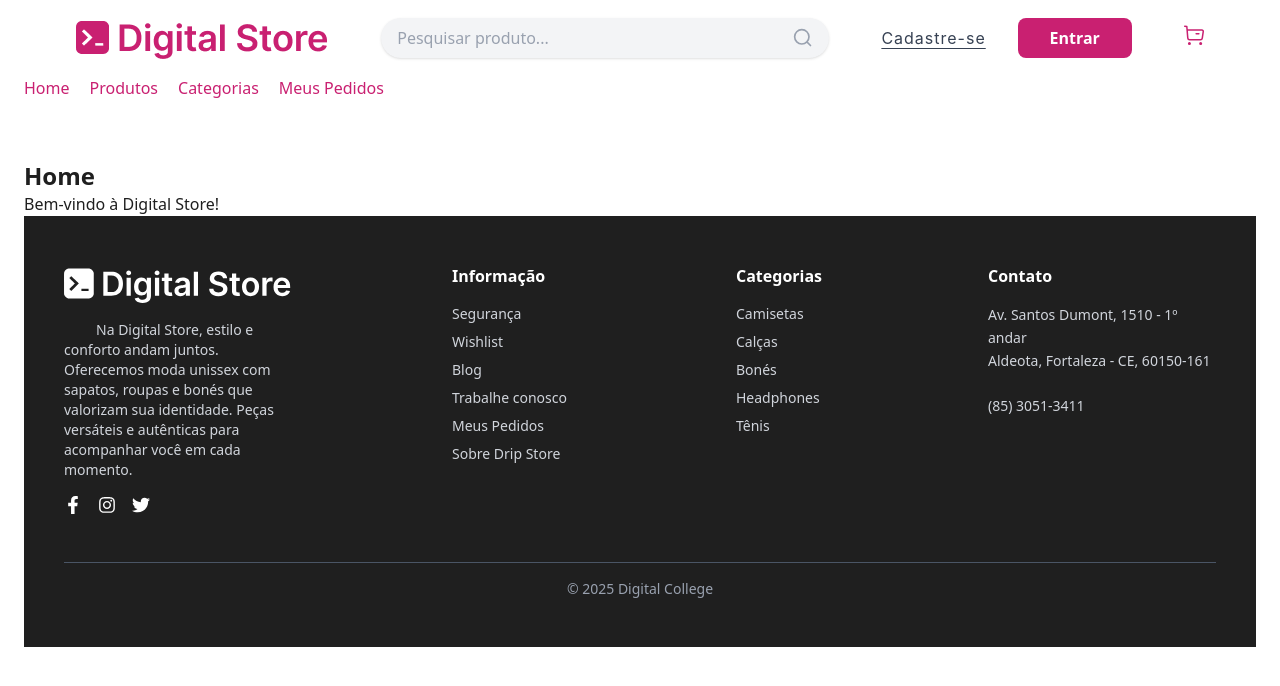
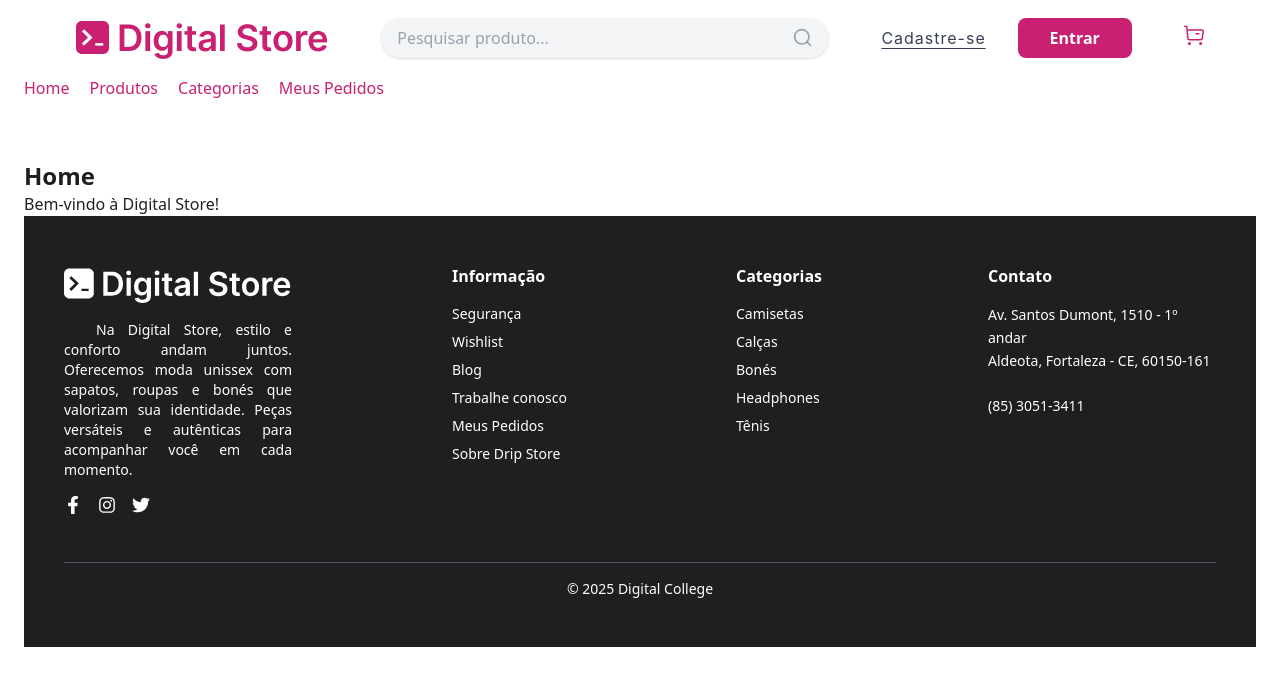
Before and after one commit to Markus328/digital-store, a React (Vite) app: page / in a window 1280 px wide. Shown: the top 686 px of the page. Built offline with nearby package versions, Linux system fonts and the light colour scheme.

Commit message:
Ajusta a cor do footer e mapeia as cores usadas para as que estão em index.css

```diff
--- a/src/components/Footer.jsx
+++ b/src/components/Footer.jsx
@@ -4,32 +4,33 @@ import { FaFacebookF, FaInstagram, FaTwitter } from "react-icons/fa";
 import styled from "styled-components";
 
 const Cor = styled.footer`
-li{
+  li {
     position: relative;
   }
- li:hover{
+  li:hover {
     cursor: pointer;
-    color: #C92071;
+    color: var(--primary);
     transition: 250ms ease-in;
   }
-& li::before{
-	content: '';
+  & li::before {
+    content: "";
     position: absolute;
     bottom: 0px;
     left: 0px;
     width: 0px;
     height: 1px;
-	background-color: rgb(56, 52, 44);
+    background-color: var(--dark-gray);
     transition: 1s ease;
   }
-& li:hover:before{
+  & li:hover:before {
     width: 40%;
-    background-color: #C92071;
+    background-color: var(--primary);
   }
-`
+`;
+
 const Footer = () => {
   return (
-	  <footer className="bg-[#1F1F1F] text-white px-10 py-12">
+    <footer className="bg-(--dark-gray) text-(--white) px-10 py-12">
       <Cor>
         <div className="max-w-7xl mx-auto grid grid-cols-1 md:grid-cols-4 gap-20">
           <div>
@@ -38,18 +39,20 @@ const Footer = () => {
                 <img src={LogoFooter} alt="Logo Digital Store" />
               </Link>
             </div>
-          <p className="mt-4 text-sm text-gray-300 tex-justify indent-8">
-            Na Digital Store, estilo e conforto andam juntos. Oferecemos moda unissex com sapatos, roupas e bonés que valorizam sua identidade. Peças versáteis e autênticas para acompanhar você em cada momento.
+            <p className="mt-4 text-sm text-justify indent-8">
+              Na Digital Store, estilo e conforto andam juntos. Oferecemos moda
+              unissex com sapatos, roupas e bonés que valorizam sua identidade.
+              Peças versáteis e autênticas para acompanhar você em cada momento.
             </p>
             <div className="flex gap-4 mt-4 text-lg">
-            <FaFacebookF className="hover:text-[#C92071] cursor-pointer" />
-            <FaInstagram className="hover:text-[#C92071] cursor-pointer" />
-            <FaTwitter className="hover:text-[#C92071] cursor-pointer" />
+              <FaFacebookF className="hover:text-(--primary) cursor-pointer" />
+              <FaInstagram className="hover:text-(--primary) cursor-pointer" />
+              <FaTwitter className="hover:text-(--primary) cursor-pointer" />
             </div>
           </div>
-        <div className="ml-20" >
-          <h3 className="font-semibold mb-4">Informação</h3>
-          <ul className="space-y-2 text-sm text-gray-300 ">
+          <div className="ml-20">
+            <h3 className="font-bold mb-4">Informação</h3>
+            <ul className="space-y-2 text-sm ">
               <li>Segurança</li>
               <li>Wishlist</li>
               <li>Blog</li>
@@ -59,8 +62,8 @@ const Footer = () => {
             </ul>
           </div>
           <div className="ml-14">
-          <h3 className="font-semibold mb-4">Categorias</h3>
-          <ul className="space-y-2 text-sm text-gray-300">
+            <h3 className="font-bold mb-4">Categorias</h3>
+            <ul className="space-y-2 text-sm ">
               <li>Camisetas</li>
               <li>Calças</li>
               <li>Bonés</li>
@@ -69,20 +72,23 @@ const Footer = () => {
             </ul>
           </div>
           <div>
-          <h3 className="font-semibold mb-4">Contato</h3>
-          <p className="text-sm text-gray-300 leading-relaxed">
-            Av. Santos Dumont, 1510 - 1º andar<br />
-            Aldeota, Fortaleza - CE, 60150-161<br /><br />
+            <h3 className="font-bold mb-4">Contato</h3>
+            <p className="text-sm leading-relaxed">
+              Av. Santos Dumont, 1510 - 1º andar
+              <br />
+              Aldeota, Fortaleza - CE, 60150-161
+              <br />
+              <br />
               (85) 3051-3411
             </p>
           </div>
         </div>
-      <div className="border-t border-gray-600 mt-12 pt-4 text-center text-sm text-gray-400">
+        <div className="border-t border-gray-600 mt-12 pt-4 text-center text-sm">
           © 2025 Digital College
         </div>
       </Cor>
     </footer>
   );
-}
+};
 
 export default Footer;
--- a/src/components/Header.jsx
+++ b/src/components/Header.jsx
@@ -1,6 +1,6 @@
 import NavBar from "../components/NavBar.jsx";
-import Logo from "../assets/logo.png"
-import MiniCart from "../assets/mini-cart.svg"
+import Logo from "../assets/logo.png";
+import MiniCart from "../assets/mini-cart.svg";
 
 const Header = () => {
   return (
@@ -24,18 +24,24 @@ const Header = () => {
               viewBox="0 0 24 24"
               stroke="currentColor "
             >
-              <path stroke-linecap="round" stroke-linejoin="round" stroke-width="2"
-                d="M21 21l-4.35-4.35m0 0A7.5 7.5 0 104.5 4.5a7.5 7.5 0 0012.15 12.15z" />
+              <path
+                stroke-linecap="round"
+                stroke-linejoin="round"
+                stroke-width="2"
+                d="M21 21l-4.35-4.35m0 0A7.5 7.5 0 104.5 4.5a7.5 7.5 0 0012.15 12.15z"
+              />
             </svg>
           </div>
-
 
           <div className="flex gap-8 ">
             {/* link para a página de cadastre-se */}
             {/* link para a página de logar*/}
-            <button class=" cursor-pointer text-[16px] font-normal font-['Inter'] text-gray-700 underline underline-offset-4 decoration-1 tracking-[1.00px] text-base leading-7 hover:text-gray-900 transition-colors duration-200">Cadastre-se</button>
-            <button class=" cursor-pointer w-[114px] h-[40px] bg-[#C92071] text-white rounded-lg font-semibold hover:bg-[#e03b8e] transition-colors duration-200">Entrar</button>
-
+            <button class=" cursor-pointer text-[16px] font-normal font-['Inter'] text-gray-700 underline underline-offset-4 decoration-1 tracking-[1.00px] text-base leading-7 hover:text-gray-900 transition-colors duration-200">
+              Cadastre-se
+            </button>
+            <button class=" cursor-pointer w-[114px] h-[40px] bg-(--primary) text-white rounded-lg font-semibold hover:bg-(--light-primary) transition-colors duration-200">
+              Entrar
+            </button>
           </div>
 
           <div>
--- a/src/index.css
+++ b/src/index.css
@@ -10,6 +10,7 @@
 	background-color: var(--white);
 
 	--primary: #c92071;
+	--light-primary: #e03b8e;
 	--secondary: #b5b6f2;
 	--tertiary: #991956;
 	--error: #ee4266;
```
Lines whose indentation alone changed are shown as unchanged.
